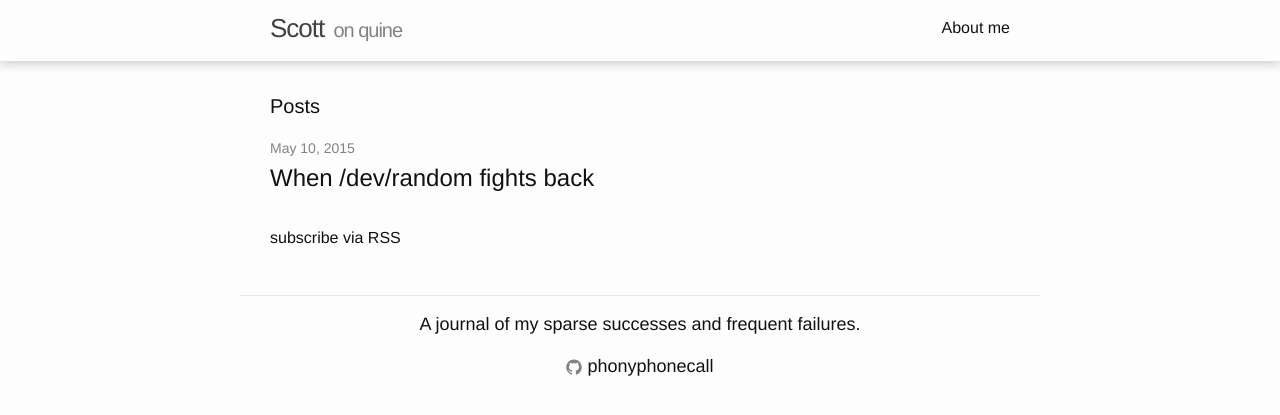
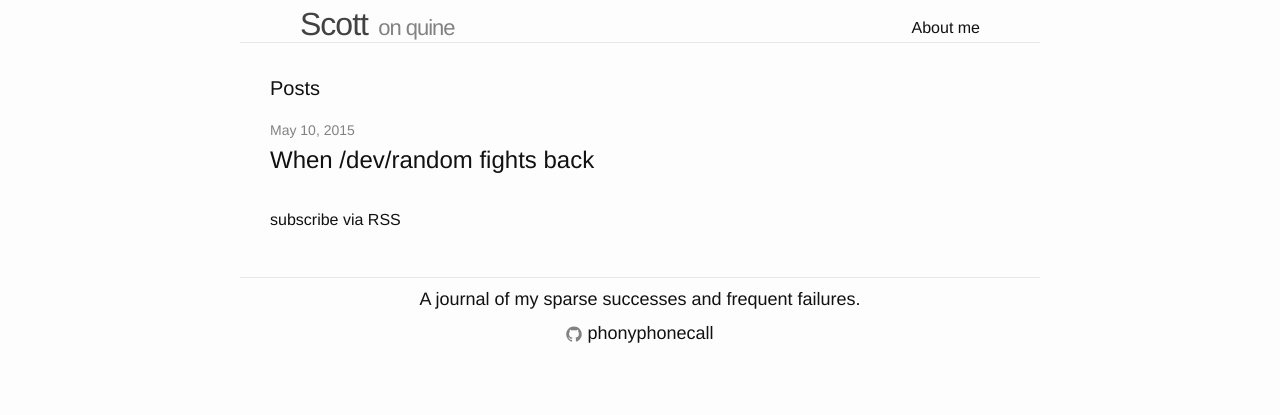
Before and after one commit to quine-io/scott.quine-io.github.io, a Jekyll site: the page built from index.html, in a window 1280 px wide. Shown: the top 415 px of the page. Built offline with Jekyll 4.4.1, drawn with Linux system fonts in a browser that asks for light colours.

Commit message:
clean up style

```diff
--- a/_sass/_layout.scss
+++ b/_sass/_layout.scss
@@ -2,16 +2,29 @@
  * Site header
  */
 .site-header {
-    min-height: 56px;
+    max-height: 42px;
 
     // Positioning context for the mobile navigation icon
     position: relative;
-    box-shadow: 0px 3px 10px darken($grey-color-light, 11%);
+    border-bottom: 1px solid $grey-color-light;
+    max-width: -webkit-calc(#{$content-width} - (#{$spacing-unit} * 2));
+    max-width:         calc(#{$content-width} - (#{$spacing-unit} * 2));
+    margin-right: auto;
+    margin-left: auto;
+    padding-right: $spacing-unit;
+    padding-left: $spacing-unit;
+    @extend %clearfix;
+
+    @include media-query($on-laptop) {
+        max-width: -webkit-calc(#{$content-width} - (#{$spacing-unit}));
+        max-width:         calc(#{$content-width} - (#{$spacing-unit}));
+        padding-right: $spacing-unit / 2;
+        padding-left: $spacing-unit / 2;
+    }
 }
 
 .site-title {
-    font-size: 26px;
-    line-height: 56px;
+    font-size: 32px;
     letter-spacing: -1px;
     margin-bottom: 0;
     float: left;
@@ -24,8 +37,8 @@
 }
 
 .site-subtitle {
-    font-size: 20px;
-    line-height: 61px;
+    font-size: 22px;
+    line-height: 56px;
     letter-spacing: -1px;
     margin-bottom: 0;
     float: left;
@@ -124,8 +137,8 @@
 
 .footer-heading {
     font-size: 18px;
-    margin-top: $spacing-unit / 2;
-    margin-bottom: $spacing-unit / 2;
+    margin-top: $spacing-unit / 4;
+    margin-bottom: $spacing-unit / 4;
     text-align: center;
     -webkit-font-smoothing: antialiased;
 }
```
